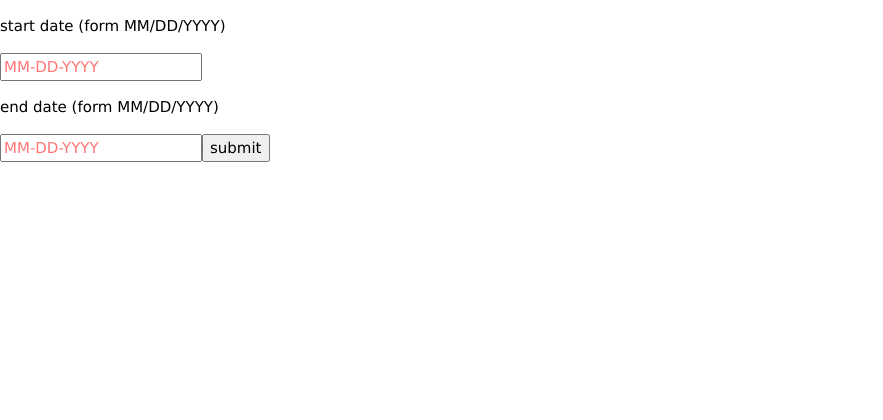
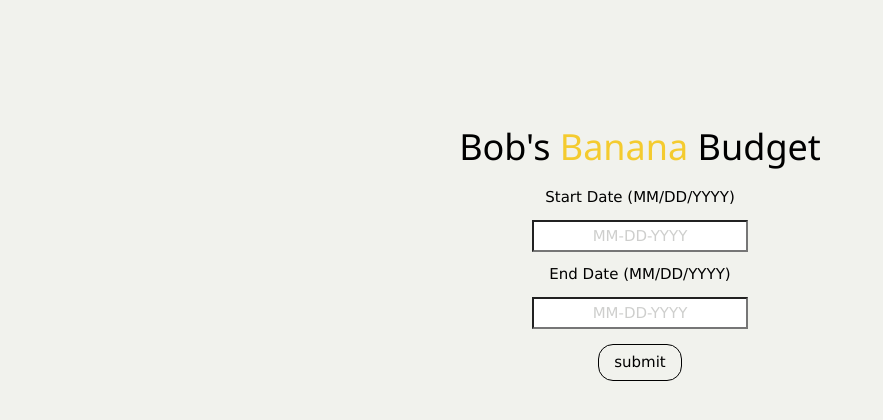
Before and after one commit to woojunchoi/currency, a React app: page / in a window 1280 px wide. Shown: the top 420 px of the page, without its empty margins (0-883 px from the left). Built offline with nearby package versions, Linux system fonts and the light colour scheme.

Commit message:
banana algorithm added and now variables are passed to server as params

```diff
--- a/package.json
+++ b/package.json
@@ -5,7 +5,7 @@
   "main": "server.js",
   "scripts": {
     "test": "echo \"Error: no test specified\" && exit 1",
-    "start": "node server.js"
+    "start": "nodemon server.js"
   },
   "author": "Tim Choi",
   "license": "ISC",
--- a/src/App.css
+++ b/src/App.css
@@ -2,5 +2,43 @@
     color: green;
 }
 .date-input:invalid {
-    color: red;
+    color: #a5a6a3
 }
+
+.container {
+    display: flex;
+    width:50%;
+    height:800px;
+    justify-content:center;
+    align-items:center;
+    flex-direction: column;
+    line-height:1;
+}
+.banana {
+    color:#f4cb2f;
+}
+.app-button {
+    margin-top:15px;
+    padding:10px 15px;
+    border:1px solid black;
+    border-radius:15px;
+    color:black;
+    font-weight:550;
+    background-color:#f1f2ed;
+    cursor:pointer;
+}
+.app-button:hover {
+    background:black;
+    color:white;
+}
+.app-totalcost {
+    height:300px;
+    padding:20px;
+    font-weight:400;
+    color:black;
+}
+input {
+    text-align:center;
+    background-color: white;
+    padding:5px 9px;
+}
--- a/src/App.js
+++ b/src/App.js
@@ -11,7 +11,8 @@ class App extends Component {
             startYear: 0,
             endMonth: 0,
             endDay: 0,
-            endYear: 0
+            endYear: 0,
+            totalCost: [0]
         }
     }
 
@@ -36,55 +37,70 @@ class App extends Component {
         console.log(
             'getting here?'
         )
-        if(this.state.startYear > this.state.endYear) {
+        if (this.state.startYear > this.state.endYear) {
             alert('start year value has to be less than end year')
             console.log(this.state.endYear, this.state.startYear)
             this.setState({
-                endYear:0,
-                endDay:0,
-                endMonth:0
+                endYear: 0,
+                endDay: 0,
+                endMonth: 0
             })
-            this.refs.endInput.value =''
+            this.refs.endInput.value = ''
             return;
         }
-        if(this.state.startMonth > this.state.endMonth && this.state.startYear >= this.state.endYear) {
+        if (this.state.startMonth > this.state.endMonth && this.state.startYear >= this.state.endYear) {
             alert('start month value has to be less than end month')
             this.setState({
-                endYear:0,
-                endDay:0,
-                endMonth:0
+                endYear: 0,
+                endDay: 0,
+                endMonth: 0
             })
-            this.refs.endInput.value =''
+            this.refs.endInput.value = ''
             return;
         }
-        if(this.state.startDay >= this.state.endDay && this.state.startYear >= this.state.endYear && this.state.startMonth >= this.state.endMonth) {
+        if (this.state.startDay >= this.state.endDay && this.state.startYear >= this.state.endYear && this.state.startMonth >= this.state.endMonth) {
             alert('start day value has to be less than end day')
             this.setState({
-                endYear:0,
-                endDay:0,
-                endMonth:0
+                endYear: 0,
+                endDay: 0,
+                endMonth: 0
             })
-            this.refs.endInput.value =''
+            this.refs.endInput.value = ''
             return;
         }
-        return axios.get('/calculate')
-        .then((response) => {console.log(response)})
-        .catch((error) => {
-            console.log(error)})
+        console.log(this.state)
+        return axios.get(`/calculate/${this.state.startYear}/${this.state.startMonth}/${this.state.startDay}/${this.state.endYear}/${this.state.endMonth}/${this.state.endDay}`)
+            .then((response) => {
+                this.setState({
+                    totalCost: response.data
+                })
+            })
+            .catch((error) => {
+                console.log(error)
+            })
     }
 
     render() {
         return (
             <div className='container'>
-                <p>start date (form MM/DD/YYYY)</p>
+                <h1>Bob's <span className='banana'>Banana</span> Budget</h1>
+                <p>Start Date (MM/DD/YYYY)</p>
                 <input className='date-input' minLength='10' maxLength='10'
                     required='required' type="text" name="input" placeholder="MM-DD-YYYY"
                     onChange={(e) => this.startChange(e)} required pattern="(0[1-9]|1[012])[- /.](0[1-9]|[12][0-9]|3[01])[- /.](19|20)\d\d" />
-                <p>end date (form MM/DD/YYYY)</p>
+
+                <p>End Date (MM/DD/YYYY)</p>
                 <input className='date-input' minLength='10' maxLength='10'
                     required='required' ref='endInput' type="text" name="input" placeholder="MM-DD-YYYY"
                     onChange={(e) => this.endChange(e)} required pattern="(0[1-9]|1[012])[- /.](0[1-9]|[12][0-9]|3[01])[- /.](19|20)\d\d" />
-                <button onClick={this.submit}>submit</button>
+
+                <button className='app-button' onClick={this.submit}>submit</button>
+                {this.state.totalCost.map((item, i) => {
+                    if (item > 0) {
+                        return <div className='app-totalcost' key={i}>${item}</div>
+                    }
+                    return <div className='app-totalcost'></div>
+                })}
             </div>
         )
     }
--- a/src/Main.js
+++ b/src/Main.js
@@ -3,7 +3,7 @@ import { render } from "react-dom";
 import App from "./App";
 
 render(
-    <div>
+    <div style={{width:'100%', display:'flex', justifyContent:'center', margin:'0 auto', backgroundColor:'#f1f2ed'}}>
         <App />
     </div>,
   document.getElementById("container")
```
Also changed, not shown: server.js (+57 -3 lines).
